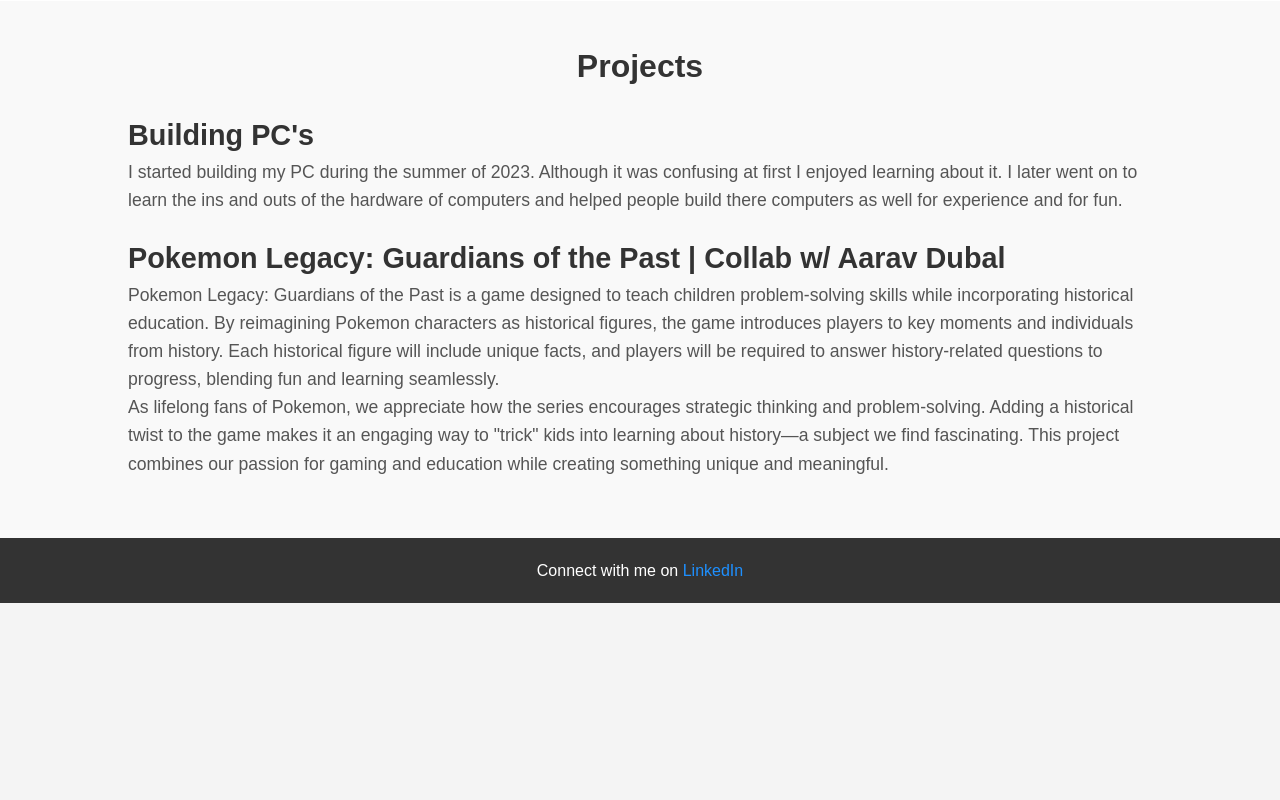
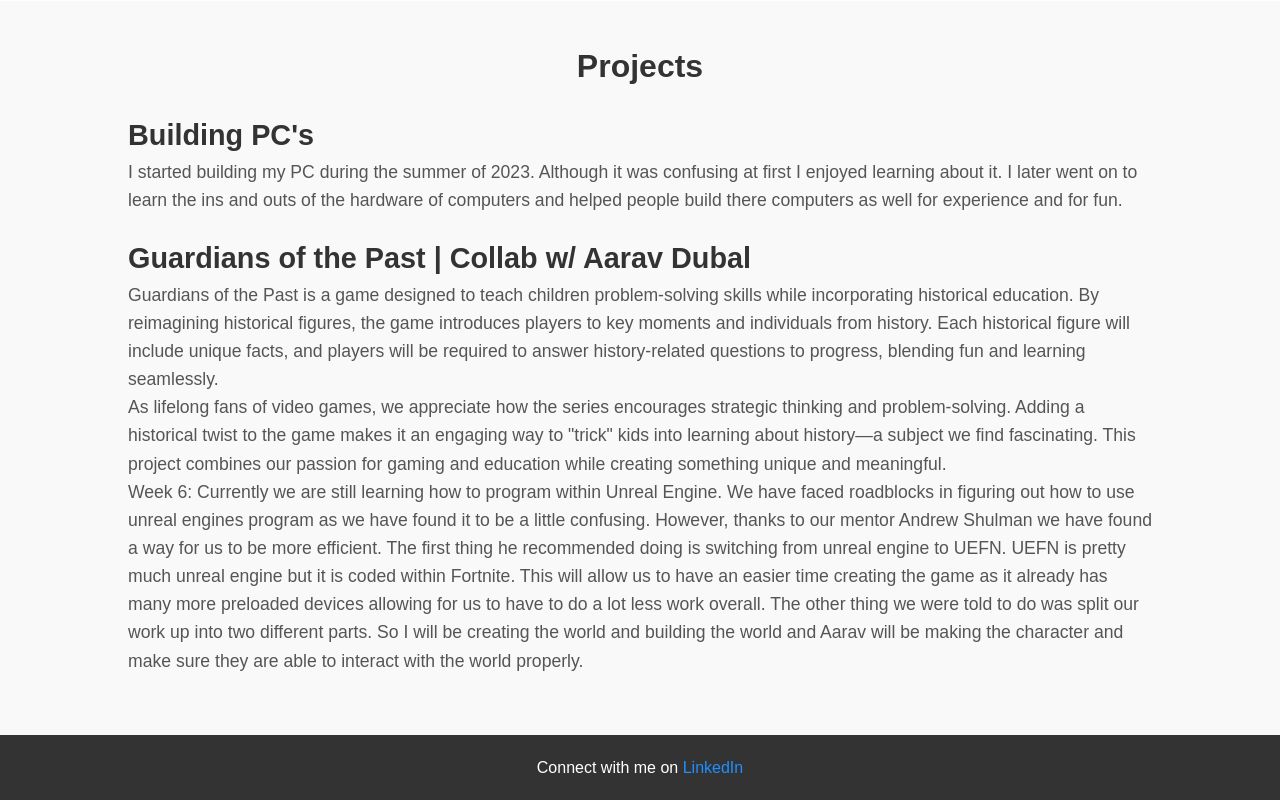
Before and after one commit to ryan-g14/ryan-g14.github.io, a plain HTML site: page index.html in a window 1280 px wide. Shown: the part 1029-1829 px from the top of the page. Before the commit the page ends 1632 px from the top, so only its background shows below. Drawn offline with Linux system fonts and the light colour scheme.

Commit message:
Update index.html

```diff
--- a/index.html
+++ b/index.html
@@ -68,9 +68,10 @@
                 <p>I started building my PC during the summer of 2023. Although it was confusing at first I enjoyed learning about it. I later went on to learn the ins and outs of the hardware of computers and helped people build there computers as well for experience and for fun.</p>
             </div>
             <div class="project">
-                <h3>Pokemon Legacy: Guardians of the Past | Collab w/ Aarav Dubal</h3>
-                <p>Pokemon Legacy: Guardians of the Past is a game designed to teach children problem-solving skills while incorporating historical education. By reimagining Pokemon characters as historical figures, the game introduces players to key moments and individuals from history. Each historical figure will include unique facts, and players will be required to answer history-related questions to progress, blending fun and learning seamlessly.</p>
-                <p>As lifelong fans of Pokemon, we appreciate how the series encourages strategic thinking and problem-solving. Adding a historical twist to the game makes it an engaging way to "trick" kids into learning about history—a subject we find fascinating. This project combines our passion for gaming and education while creating something unique and meaningful.</p>
+                <h3>Guardians of the Past | Collab w/ Aarav Dubal</h3>
+                <p>Guardians of the Past is a game designed to teach children problem-solving skills while incorporating historical education. By reimagining historical figures, the game introduces players to key moments and individuals from history. Each historical figure will include unique facts, and players will be required to answer history-related questions to progress, blending fun and learning seamlessly.</p>
+                <p>As lifelong fans of video games, we appreciate how the series encourages strategic thinking and problem-solving. Adding a historical twist to the game makes it an engaging way to "trick" kids into learning about history—a subject we find fascinating. This project combines our passion for gaming and education while creating something unique and meaningful.</p>
+                <p>Week 6: Currently we are still learning how to program within Unreal Engine. We have faced roadblocks in figuring out how to use unreal engines program as we have found it to be a little confusing. However, thanks to our mentor Andrew Shulman we have found a way for us to be more efficient. The first thing he recommended doing is switching from unreal engine to UEFN. UEFN is pretty much unreal engine but it is coded within Fortnite. This will allow us to have an easier time creating the game as it already has many more preloaded devices allowing for us to have to do a lot less work overall. The other thing we were told to do was split our work up into two different parts. So I will be creating the world and building the world and Aarav will be making the character and make sure they are able to interact with the world properly. </p>
         </div>
     </section>
 
```
